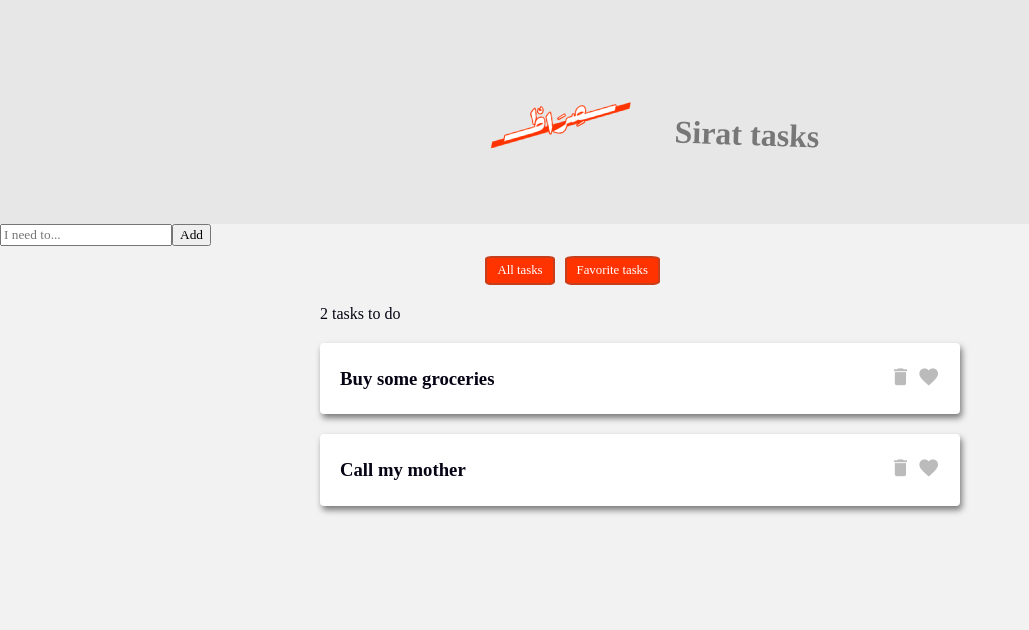
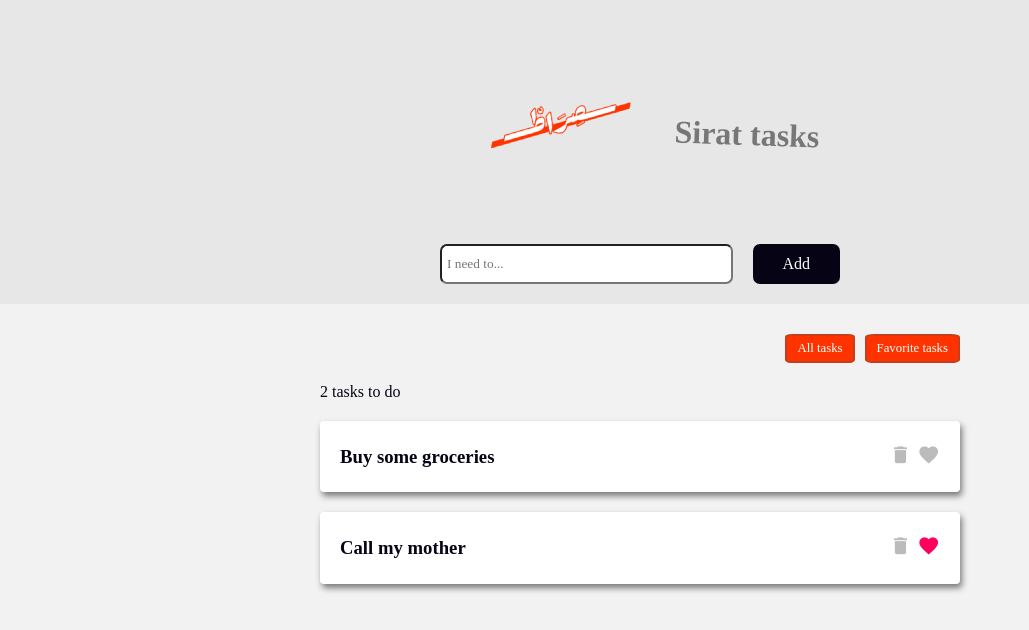
Before and after one commit to mohanadaltarah/pinia-tasks, a Vue app: page / in a window 1280 px wide. Shown: the top 630 px of the page, without its empty margins (0-1029 px from the left). Built offline with nearby package versions, Linux system fonts and the light colour scheme.

Commit message:
Create task deletion and like toggle

```diff
--- a/src/assets/main.css
+++ b/src/assets/main.css
@@ -59,6 +59,10 @@
     text-align: right;
 }
 
+.task i.active {
+    color: #ff005d;
+}
+
 .task i {
     font-size: 1.4rem;
     margin-left: 6px;
@@ -68,7 +72,7 @@
 
 .filter {
     width: 640px;
-    margin: 10px 20px;
+    margin: 10px auto;
     text-align: end;
 
 }
@@ -76,6 +80,7 @@
 .filter button {
     display: inline-block;
     margin-left: 10px;
+    margin-top: 20px;
     background: #ff3300;
     color: white;
     border: 2px solid #5555;
@@ -84,3 +89,32 @@
     cursor: pointer;
     font-size: 0.8rem;
 }
+
+.new-task-form {
+    padding: 20px 0;
+    background: #e7e7e7;
+}
+
+form {
+    max-width: 400px;
+    margin: 0 auto;
+    display: grid;
+    grid-template-columns: 3fr 1fr;
+    gap: 10px;
+}
+
+form input {
+    border-radius: 7px;
+    padding: 10px 5px;
+}
+
+form button {
+    margin-left: 10px;
+    background-color: #060314;
+    color: white;
+    border-radius: 7px;
+    cursor: pointer;
+    font-size: 1em;
+    padding: 10px;
+    border: 0;
+}
--- a/src/components/TaskDetails.vue
+++ b/src/components/TaskDetails.vue
@@ -2,13 +2,15 @@
   <div class="task">
     <h3>{{ task.title }}</h3>
     <div class="icons">
-      <i class="material-icons ">delete</i>
-      <i class="material-icons ">favorite</i>
+      <i class="material-icons" @click="taskStore.deleteTask(task.id)">delete</i>
+      <i :class="{active: task.isFav}" class="material-icons" @click="taskStore.toggleFav(task.id)">favorite</i>
     </div>
   </div>
 </template>
 
 <script setup>
+import {useTaskStore} from "@/stores/TaskStore.js";
+
 defineProps(["task"]);
-
+const taskStore = useTaskStore()
 </script>
--- a/src/stores/TaskStore.js
+++ b/src/stores/TaskStore.js
@@ -26,6 +26,17 @@
     actions: {
         addTask(task) {
             this.tasks.push(task)
+        },
+
+        deleteTask(id) {
+            this.tasks = this.tasks.filter(t => {
+                return t.id !== id;
+            })
+        },
+
+        toggleFav(id) {
+            const task = this.tasks.find((t) => t.id === id)
+            task.isFav = !task.isFav
         }
     }
 })
```
